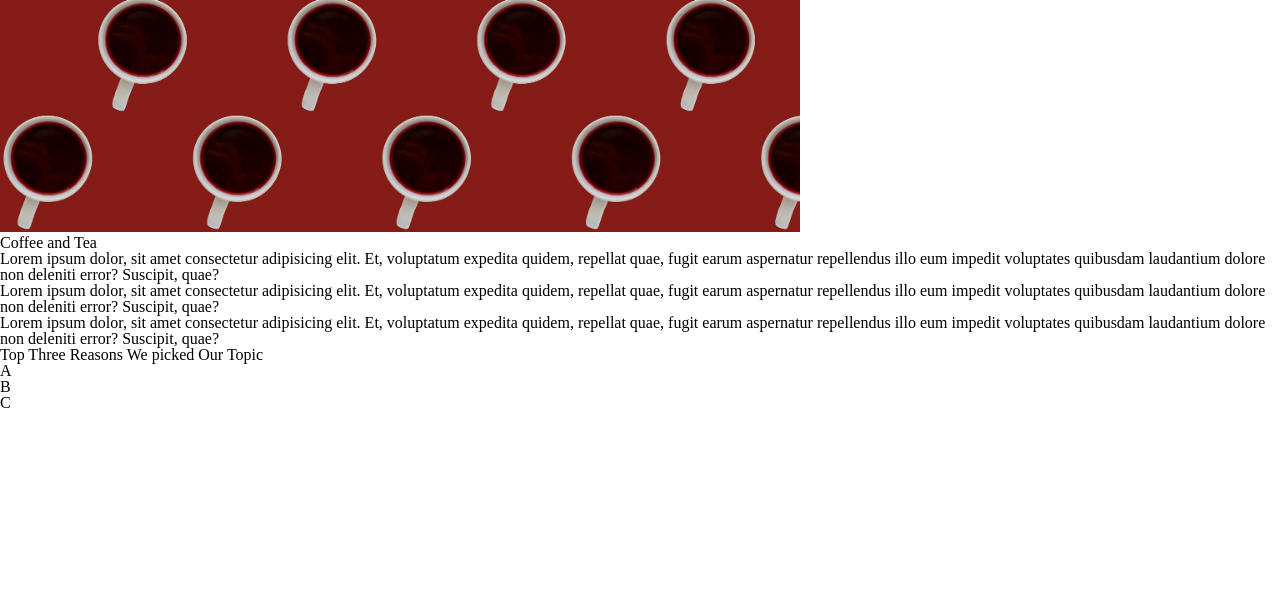
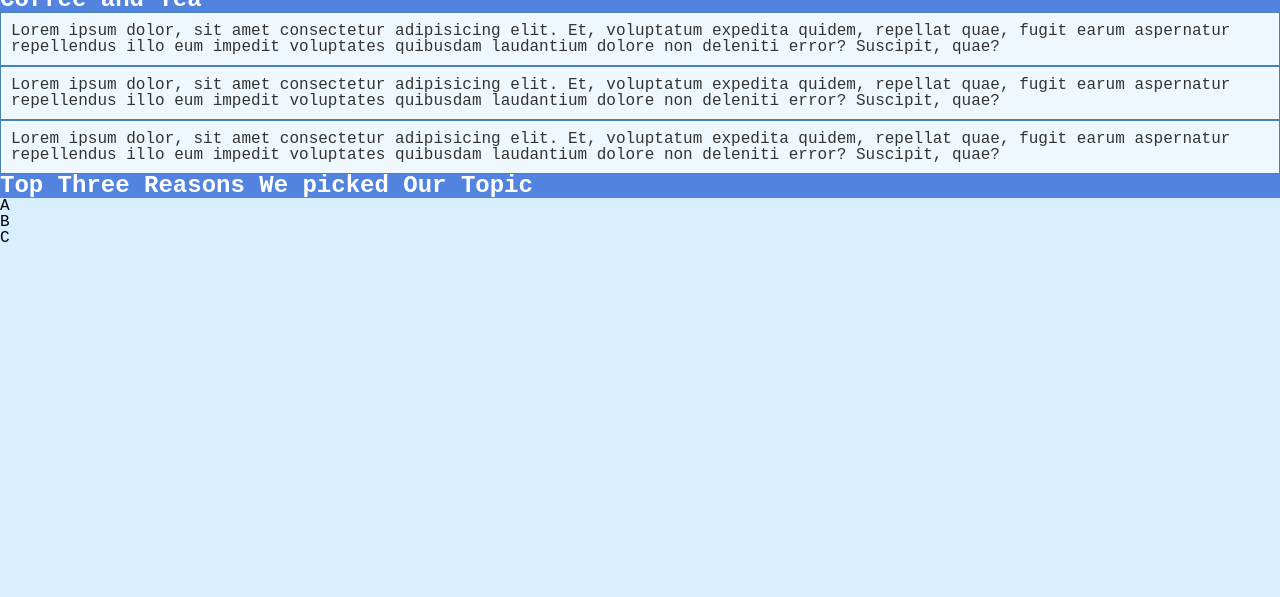
Before and after one commit to sphjlin/SI539-discussion2-w25, a plain HTML site: page index.html in a window 1280 px wide. Shown: the part 203-800 px from the top of the page. Drawn offline with Linux system fonts and the light colour scheme.

Commit message:
Add files via upload

```diff
--- a/css/style.css
+++ b/css/style.css
@@ -1,41 +1,38 @@
-.grid{
-    display: grid;
-    grid-template-columns: 2% 3% 90% 3% 2%;
+/* Within style.css:
+Style the background
+Give the site a new background color
+Style the text
+Change the font
+Make your headers bold
+Change the color
+Style your images
+Customize the height and width
+Put a border around your images
+If you have time add other styling
+Validate your pages to ensure accessible styling
+ */
+
+body{
+    background-color:rgb(216, 239, 255);
+	font-family:'Courier New', Courier, monospace
 }
 
-.grid img {
-   grid-column: 3/ span 1;
-    width: 100%;
-    height: auto;
-    box-sizing: border-box;
- }
-
- .grid img:nth-child(even){
-    border: 5px orange dashed;
- }
-
- .grid img:first-child{
-   border: 5px solid green ;
+h1,h2,h3{
+	font-weight: bold;
+	font-size: 24px;
+    background-color: rgb(82, 131, 222);
+	color:white
 }
 
-img:hover{
-   box-shadow: 10px 10px;
-   transition: box-shadow 0.3s ease;
+img{
+	max-width:200px;
+	margin:auto;
+	border:5px solid pink;
 }
 
-@media all and (min-width:750px) {
-
-   .grid{
-      display: grid;
-      grid-template-columns: 2% 44% 4% 44% 2%;
-  }
-
-  .grid img:nth-child(even){
-      grid-column: 2/ span 1;
-   }
-
-   .grid img:nth-child(odd){
-      grid-column: 4/ span 1;
-   }
-
+p{
+    border: 1px solid #4682b4;
+    padding: 10px;
+    background-color: #f0f8ff;
+    color: #333;
 }
```
